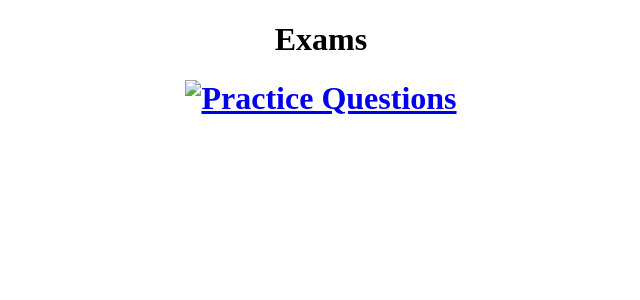
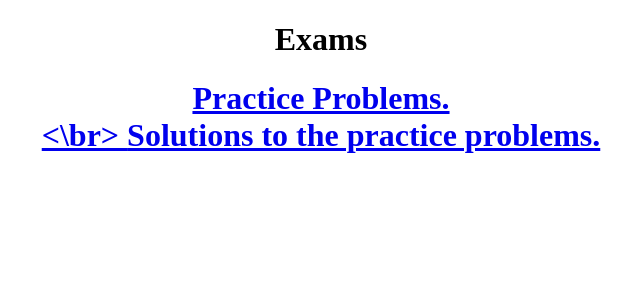
Before and after one commit to MathBioInfo/amjadkhan, a Jekyll site: the page Teaching/financialmath2021/Exams/index.html, which Jekyll copies as it is, in a window 1280 px wide. Shown: the top 300 px of the page, without its empty margins (319-959 px from the left). Built offline with Jekyll 4.4.1, drawn with Linux system fonts in a browser that asks for light colours.

Commit message:
Update index.html

```diff
--- a/Teaching/financialmath2021/Exams/index.html
+++ b/Teaching/financialmath2021/Exams/index.html
@@ -19,8 +19,11 @@ table.center {
 </head>
 <table class="center">
 	<h1>Exams<h1>
-		<a href="pracque.pdf" download>
-               <img src="pdf.png" alt="Practice Questions" width="104" height="142">
+	<a href="PracticeProblems.pdf">
+	<strong> Practice Problems.
+	<br><\br>
+	<a href="problemssolutions.pdf">
+	<strong> Solutions to the practice problems.
 
 </body>
 </html>
```
